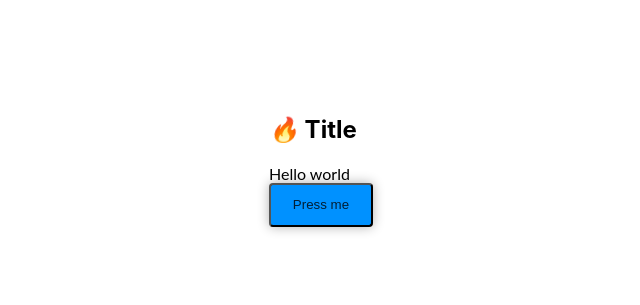
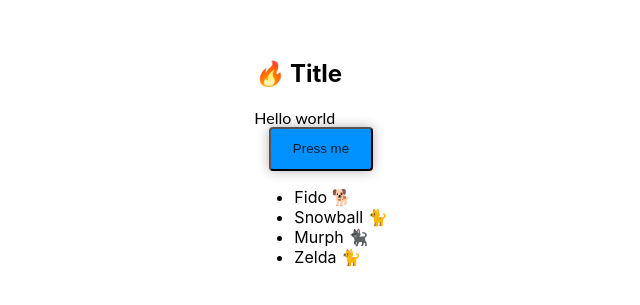
Before and after one commit to leavism-learning/learning-react, a React (Create React App) app: page / in a window 1280 px wide. Shown: the part 239-544 px from the top of the page, without its empty margins (319-959 px from the left). Built offline with nearby package versions, Linux system fonts and the light colour scheme.

Commit message:
Component with loops

```diff
--- a/src/App.js
+++ b/src/App.js
@@ -22,6 +22,23 @@ const LoadingButton = (props) => {
   );
 };
 
+const data = [
+  { id: 1, name: 'Fido 🐕' },
+  { id: 2, name: 'Snowball 🐈' },
+  { id: 3, name: 'Murph 🐈‍⬛' },
+  { id: 4, name: 'Zelda 🐈' },
+];
+
+function ListOfAnimals() {
+  return (
+    <ul>
+      {data.map((animal) => {
+        return <li key={animal.id}>{animal.name}</li>;
+      })}
+    </ul>
+  );
+}
+
 function App() {
   const [isLoading, setIsLoading] = useState(false);
   return (
@@ -36,6 +53,7 @@ function App() {
         loading={isLoading}
         onClick={() => setIsLoading(!isLoading)}
       />
+      <ListOfAnimals />
     </>
   );
 }
```
